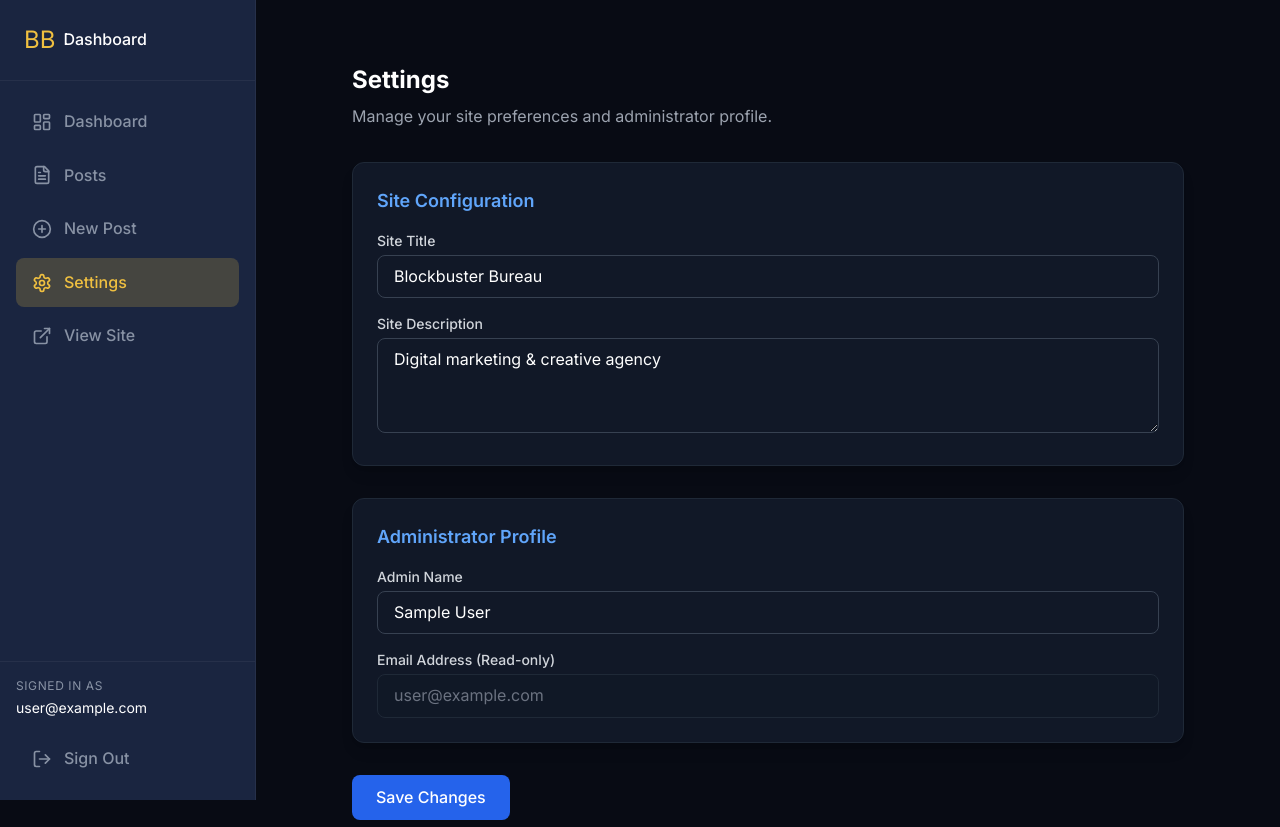
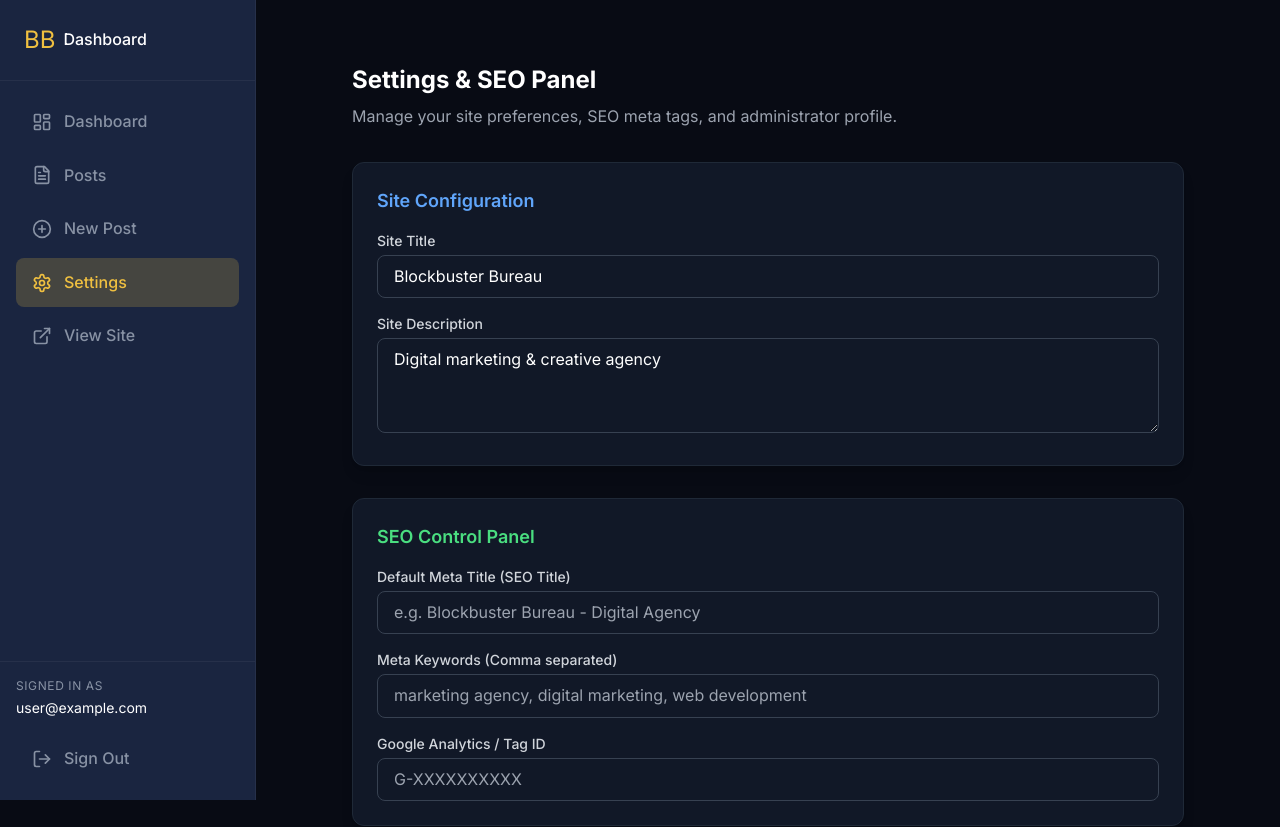
Before and after one commit to bhaihamzabhai/blockbuster-bureau, a Next.js app: page /dashboard/settings in a window 1280 px wide. Shown: the top 827 px of the page. Built offline with nearby package versions, Linux system fonts and the light colour scheme; no server answers; the database is empty; sample sign-in values are in the browser's storage.

Commit message:
add seo control panel to settings

```diff
--- a/app/(admin)/dashboard/settings/page.tsx
+++ b/app/(admin)/dashboard/settings/page.tsx
@@ -1,7 +1,7 @@
 'use client';
 
 import { useState, useEffect } from 'react';
-import { auth, db } from '@/lib/firebase'; // Aapke firebase config ka path
+import { auth, db } from '@/lib/firebase';
 import { updateProfile } from 'firebase/auth';
 import { doc, getDoc, setDoc } from 'firebase/firestore';
 
@@ -15,14 +15,17 @@ export default function SettingsPage() {
   const [adminName, setAdminName] = useState('');
   const [adminEmail, setAdminEmail] = useState('');
 
+  // SEO states
+  const [metaTitle, setMetaTitle] = useState('');
+  const [metaKeywords, setMetaKeywords] = useState('');
+  const [googleAnalyticsId, setGoogleAnalyticsId] = useState('');
+
   useEffect(() => {
-    // Current user load karein
     if (auth.currentUser) {
       setAdminName(auth.currentUser.displayName || '');
       setAdminEmail(auth.currentUser.email || '');
     }
 
-    // Firestore se site settings fetch karein
     const fetchSettings = async () => {
       try {
         const docRef = doc(db, 'settings', 'general');
@@ -31,6 +34,9 @@ export default function SettingsPage() {
           const data = docSnap.data();
           if (data.siteTitle) setSiteTitle(data.siteTitle);
           if (data.siteDescription) setSiteDescription(data.siteDescription);
+          if (data.metaTitle) setMetaTitle(data.metaTitle);
+          if (data.metaKeywords) setMetaKeywords(data.metaKeywords);
+          if (data.googleAnalyticsId) setGoogleAnalyticsId(data.googleAnalyticsId);
         }
       } catch (error) {
         console.error('Error fetching settings:', error);
@@ -46,21 +52,22 @@ export default function SettingsPage() {
     setMessage({ text: '', type: '' });
 
     try {
-      // 1. Update Firebase Auth Profile Name
       if (auth.currentUser && adminName) {
         await updateProfile(auth.currentUser, {
           displayName: adminName,
         });
       }
 
-      // 2. Save Site Configuration to Firestore
       await setDoc(doc(db, 'settings', 'general'), {
         siteTitle,
         siteDescription,
+        metaTitle,
+        metaKeywords,
+        googleAnalyticsId,
         updatedAt: new Date().toISOString(),
       }, { merge: true });
 
-      setMessage({ text: 'Settings successfully updated!', type: 'success' });
+      setMessage({ text: 'Settings and SEO panel successfully updated!', type: 'success' });
     } catch (error: any) {
       setMessage({ text: error.message || 'Failed to update settings', type: 'error' });
     } finally {
@@ -70,8 +77,8 @@ export default function SettingsPage() {
 
   return (
     <div className="p-8 max-w-4xl mx-auto text-white">
-      <h1 className="text-2xl font-bold mb-2">Settings</h1>
-      <p className="text-gray-400 mb-8">Manage your site preferences and administrator profile.</p>
+      <h1 className="text-2xl font-bold mb-2">Settings & SEO Panel</h1>
+      <p className="text-gray-400 mb-8">Manage your site preferences, SEO meta tags, and administrator profile.</p>
 
       {message.text && (
         <div className={`p-4 mb-6 rounded-lg ${message.type === 'success' ? 'bg-green-900/50 text-green-200 border border-green-700' : 'bg-red-900/50 text-red-200 border border-red-700'}`}>
@@ -102,6 +109,46 @@ export default function SettingsPage() {
                 onChange={(e) => setSiteDescription(e.target.value)}
                 rows={3}
                 className="w-full bg-gray-900 border border-gray-700 rounded-lg px-4 py-2 text-white focus:outline-none focus:border-blue-500"
+              />
+            </div>
+          </div>
+        </div>
+
+        {/* SEO Control Panel Section */}
+        <div className="bg-[#111827] border border-gray-800 p-6 rounded-xl shadow-lg">
+          <h2 className="text-lg font-semibold mb-4 text-green-400">SEO Control Panel</h2>
+
+          <div className="space-y-4">
+            <div>
+              <label className="block text-sm font-medium text-gray-300 mb-1">Default Meta Title (SEO Title)</label>
+              <input
+                type="text"
+                value={metaTitle}
+                onChange={(e) => setMetaTitle(e.target.value)}
+                placeholder="e.g. Blockbuster Bureau - Digital Agency"
+                className="w-full bg-gray-900 border border-gray-700 rounded-lg px-4 py-2 text-white focus:outline-none focus:border-green-500"
+              />
+            </div>
+
+            <div>
+              <label className="block text-sm font-medium text-gray-300 mb-1">Meta Keywords (Comma separated)</label>
+              <input
+                type="text"
+                value={metaKeywords}
+                onChange={(e) => setMetaKeywords(e.target.value)}
+                placeholder="marketing agency, digital marketing, web development"
+                className="w-full bg-gray-900 border border-gray-700 rounded-lg px-4 py-2 text-white focus:outline-none focus:border-green-500"
+              />
+            </div>
+
+            <div>
+              <label className="block text-sm font-medium text-gray-300 mb-1">Google Analytics / Tag ID</label>
+              <input
+                type="text"
+                value={googleAnalyticsId}
+                onChange={(e) => setGoogleAnalyticsId(e.target.value)}
+                placeholder="G-XXXXXXXXXX"
+                className="w-full bg-gray-900 border border-gray-700 rounded-lg px-4 py-2 text-white focus:outline-none focus:border-green-500"
               />
             </div>
           </div>
@@ -139,7 +186,7 @@ export default function SettingsPage() {
           disabled={loading}
           className="bg-blue-600 hover:bg-blue-500 text-white font-medium px-6 py-2.5 rounded-lg transition-colors disabled:opacity-50"
         >
-          {loading ? 'Saving Changes...' : 'Save Changes'}
+          {loading ? 'Saving Changes...' : 'Save All Changes'}
         </button>
       </form>
     </div>
```
